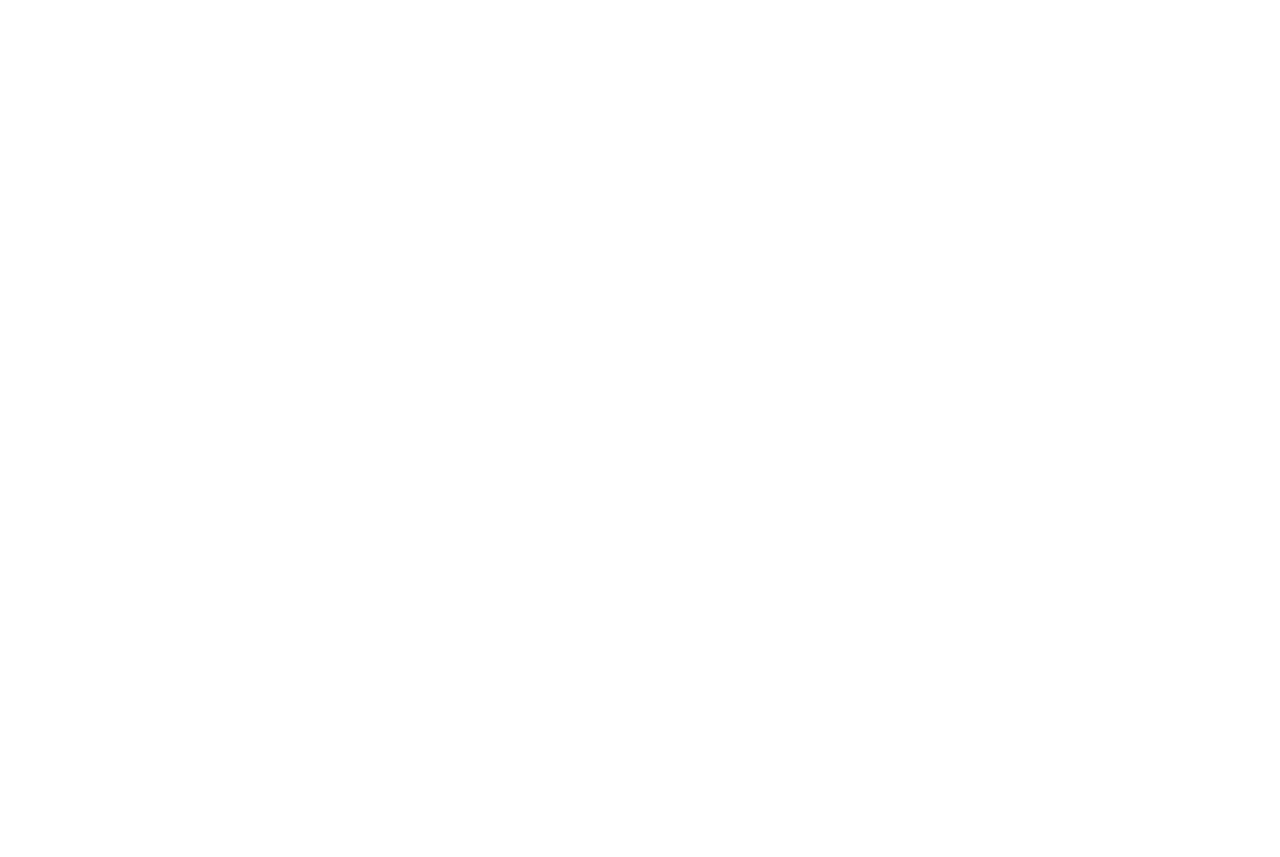
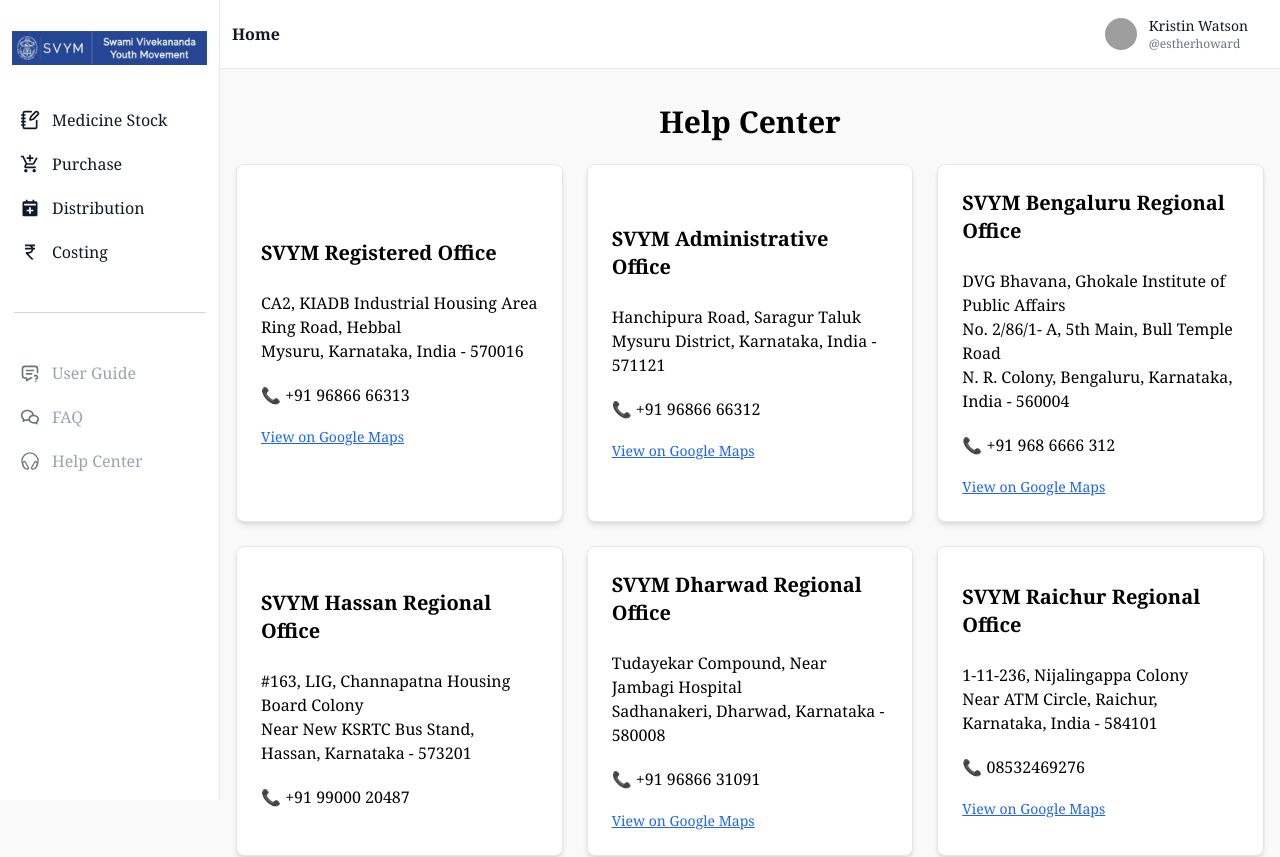
Before and after one commit to muhdSajid/CRMApple, a React (Vite) app: page /helpcenter in a window 1280 px wide. Before the commit this address had no page. Shown: the top 857 px of the page. Before the commit the page ends 800 px from the top, so only its background shows below. Built offline with nearby package versions, Linux system fonts and the light colour scheme; grey boxes are pictures that could not be loaded.

Commit message:
help center

```diff
--- a/src/App.jsx
+++ b/src/App.jsx
@@ -4,6 +4,7 @@
 import MedicineStock from "./components/medicineStock/MedicineStoke";
 import { Costing } from "./components/costing/Costing";
 import Distribution from "./components/distribution/Distribution";
+import { HelpCenter } from "./components/helpCenter/HelpCenter";
 
 function App() {
   return (
@@ -14,6 +15,7 @@
           <Route path="/stock" element={<MedicineStock />} />
           <Route path="/cost" element={<Costing />} />
           <Route path="/distribution" element={<Distribution />} />
+          <Route path="/helpcenter" element={<HelpCenter />} />
         </Route>
       </Routes>
     </Router>
--- a/src/Layout/Sidebar.jsx
+++ b/src/Layout/Sidebar.jsx
@@ -88,7 +88,7 @@
           </li>
           <li>
             <Link
-              to="/"
+              to="/helpcenter"
               className="flex items-center p-2 text-gray-900 rounded-lg dark:text-white hover:bg-gray-100 dark:hover:bg-gray-700 group"
             >
               <IoHeadsetOutline className="text-xl text-gray-500" />
--- /dev/null
+++ b/src/components/helpCenter/HelpCenter.jsx
@@ -0,0 +1,98 @@
+import React from "react";
+import { Card } from "flowbite-react";
+
+const offices = [
+  {
+    title: "SVYM Registered Office",
+    address: [
+      "CA2, KIADB Industrial Housing Area",
+      "Ring Road, Hebbal",
+      "Mysuru, Karnataka, India - 570016",
+    ],
+    phone: "+91 96866 66313",
+    maps: "https://maps.app.goo.gl/22TECHjvJDC1WhHM7",
+  },
+  {
+    title: "SVYM Administrative Office",
+    address: [
+      "Hanchipura Road, Saragur Taluk",
+      "Mysuru District, Karnataka, India - 571121",
+    ],
+    phone: "+91 96866 66312",
+    maps: "https://maps.app.goo.gl/aoWxRqJScH4iHfLcA",
+  },
+  {
+    title: "SVYM Bengaluru Regional Office",
+    address: [
+      "DVG Bhavana, Ghokale Institute of Public Affairs",
+      "No. 2/86/1- A, 5th Main, Bull Temple Road",
+      "N. R. Colony, Bengaluru, Karnataka, India - 560004",
+    ],
+    phone: "+91 968 6666 312",
+    maps: "https://maps.app.goo.gl/UbqFGcGD4tovedE98",
+  },
+  {
+    title: "SVYM Hassan Regional Office",
+    address: [
+      "#163, LIG, Channapatna Housing Board Colony",
+      "Near New KSRTC Bus Stand, Hassan, Karnataka - 573201",
+    ],
+    phone: "+91 99000 20487",
+  },
+  {
+    title: "SVYM Dharwad Regional Office",
+    address: [
+      "Tudayekar Compound, Near Jambagi Hospital",
+      "Sadhanakeri, Dharwad, Karnataka - 580008",
+    ],
+    phone: "+91 96866 31091",
+    maps: "https://maps.app.goo.gl/Pr6NH3pdMEeQPEHs7",
+  },
+  {
+    title: "SVYM Raichur Regional Office",
+    address: [
+      "1-11-236, Nijalingappa Colony",
+      "Near ATM Circle, Raichur, Karnataka, India - 584101",
+    ],
+    phone: "08532469276",
+    maps: "https://maps.app.goo.gl/d5ayeQFTA7r2B65GA",
+  },
+  {
+    title: "SVYM Kodagu Regional Office",
+    address: [
+      "29/1B, Bhishma Nilaya, 8th Block",
+      "Cauvery Layout, Madikeri, Karnataka, India - 571201",
+    ],
+    phone: "+91 99641 03322",
+    maps: "https://maps.app.goo.gl/RPVGbBfmREPiPveb6",
+  },
+];
+
+export const HelpCenter = () => {
+  return (
+    <div className="container mx-auto py-10 px-4">
+      <h1 className="text-3xl font-bold mb-6 text-center">Help Center</h1>
+      <div className="grid md:grid-cols-2 xl:grid-cols-3 gap-6">
+        {offices.map((office, idx) => (
+          <Card key={idx} className="shadow-md">
+            <h2 className="text-xl font-semibold mb-2">{office.title}</h2>
+            <p className="mb-1 whitespace-pre-line">
+              {office.address.join("\n")}
+            </p>
+            <p className="mb-1 font-medium">📞 {office.phone}</p>
+            {office.maps && (
+              <a
+                href={office.maps}
+                target="_blank"
+                rel="noopener noreferrer"
+                className="text-blue-600 underline text-sm"
+              >
+                View on Google Maps
+              </a>
+            )}
+          </Card>
+        ))}
+      </div>
+    </div>
+  );
+};
```
